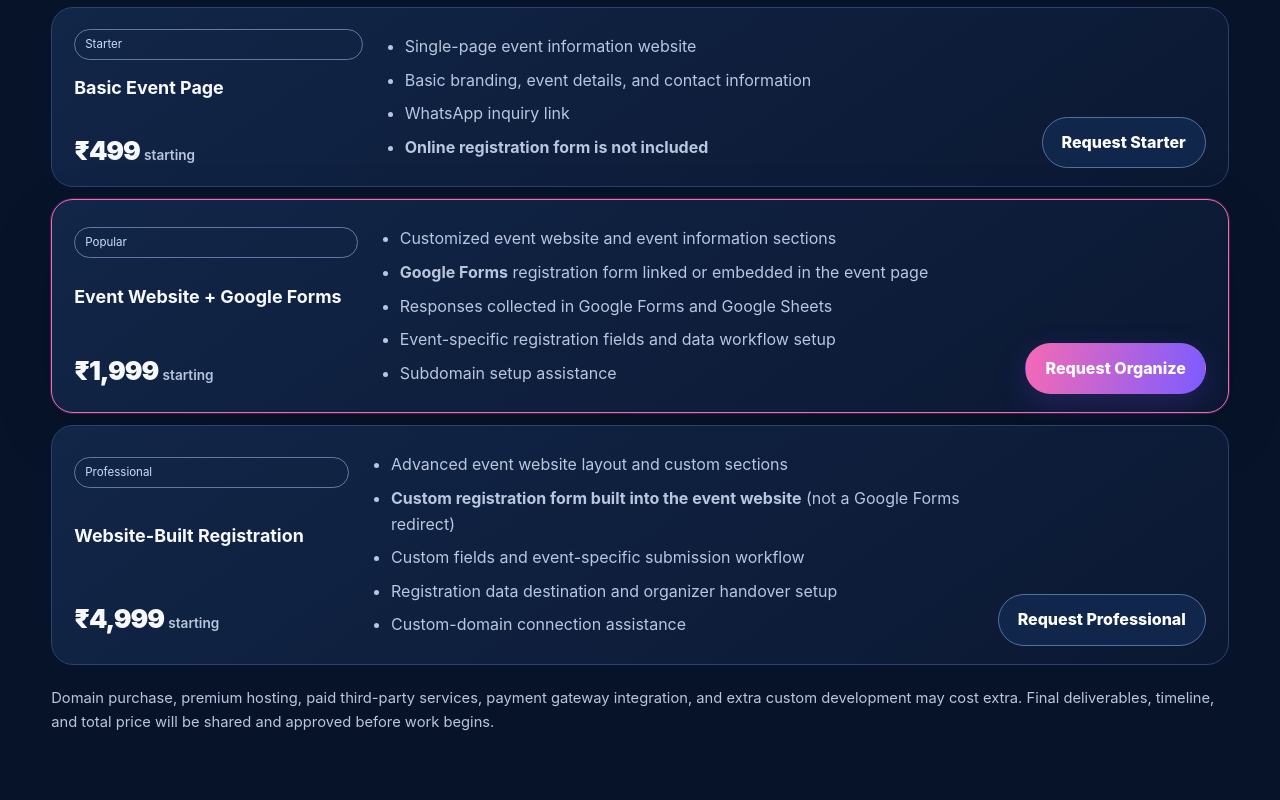
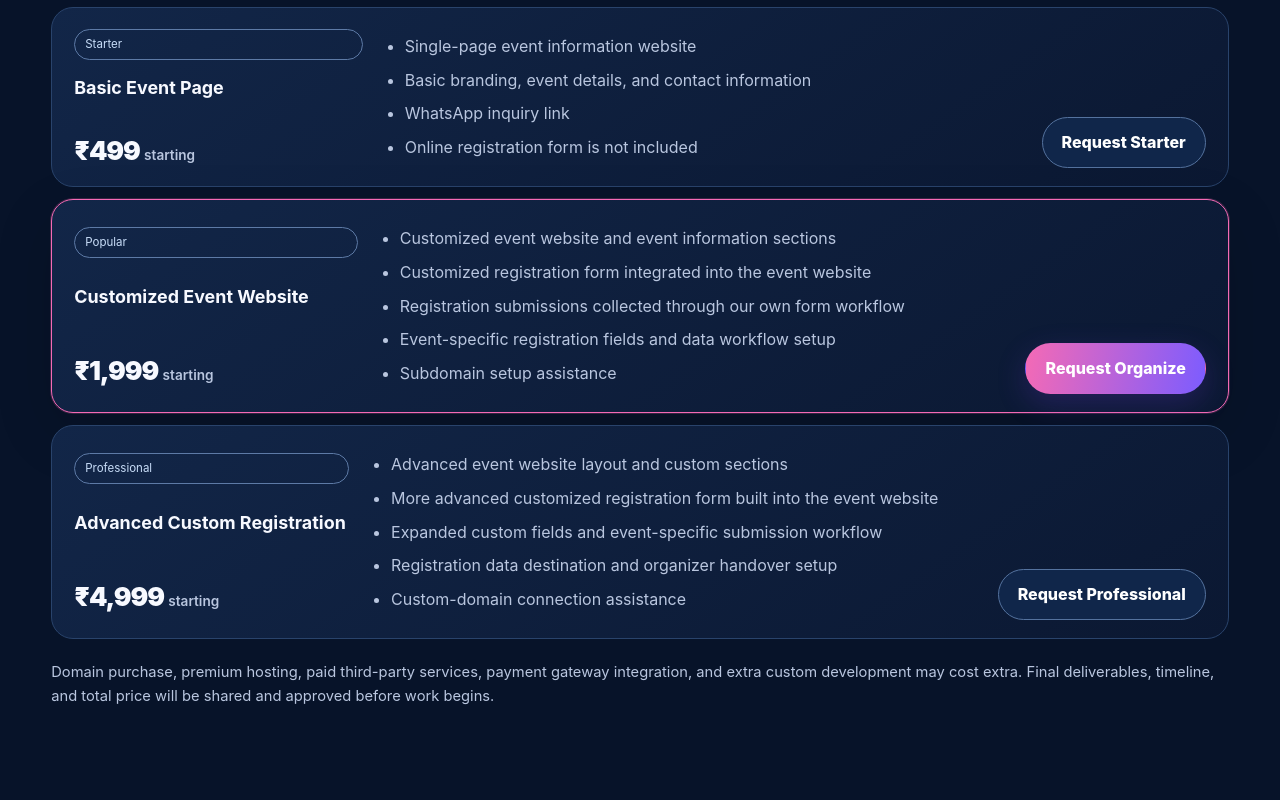
Before and after one commit to ojilztag/eventhosting, a plain HTML site: page index.html in a window 1280 px wide. Shown: the part 10960-11760 px from the top of the page. Drawn offline with Linux system fonts and the light colour scheme.

Commit message:
Replace Google Forms references with custom registration forms

```diff
--- a/index.html
+++ b/index.html
@@ -691,9 +691,9 @@
           <p>താഴെയുള്ളത് indicative starting price ആണ്. Exact quotation event scope, customization, domain, hosting, and integrations അനുസരിച്ച് confirm ചെയ്യും.</p>
         </div>
         <div class="grid pricing">
-          <article class="card"><span class="pill">Starter</span><h3>Basic Event Page</h3><div class="price">₹499 <small>starting</small></div><ul><li>Single-page event information website</li><li>Basic branding, event details, and contact information</li><li>WhatsApp inquiry link</li><li><strong>Online registration form is not included</strong></li></ul><a class="btn btn-secondary" href="https://wa.me/919946670571?text=MYEVENT%20HOSTING" target="_blank" rel="noopener noreferrer">Request Starter</a></article>
-          <article class="card featured"><span class="pill">Popular</span><h3>Event Website + Google Forms</h3><div class="price">₹1,999 <small>starting</small></div><ul><li>Customized event website and event information sections</li><li><strong>Google Forms</strong> registration form linked or embedded in the event page</li><li>Responses collected in Google Forms and Google Sheets</li><li>Event-specific registration fields and data workflow setup</li><li>Subdomain setup assistance</li></ul><a class="btn btn-primary" href="https://wa.me/919946670571?text=MYEVENT%20HOSTING" target="_blank" rel="noopener noreferrer">Request Organize</a></article>
-          <article class="card"><span class="pill">Professional</span><h3>Website-Built Registration</h3><div class="price">₹4,999 <small>starting</small></div><ul><li>Advanced event website layout and custom sections</li><li><strong>Custom registration form built into the event website</strong> (not a Google Forms redirect)</li><li>Custom fields and event-specific submission workflow</li><li>Registration data destination and organizer handover setup</li><li>Custom-domain connection assistance</li></ul><a class="btn btn-secondary" href="https://wa.me/919946670571?text=MYEVENT%20HOSTING" target="_blank" rel="noopener noreferrer">Request Professional</a></article>
+          <article class="card"><span class="pill">Starter</span><h3>Basic Event Page</h3><div class="price">₹499 <small>starting</small></div><ul><li>Single-page event information website</li><li>Basic branding, event details, and contact information</li><li>WhatsApp inquiry link</li><li>Online registration form is not included</li></ul><a class="btn btn-secondary" href="https://wa.me/919946670571?text=MYEVENT%20HOSTING" target="_blank" rel="noopener noreferrer">Request Starter</a></article>
+          <article class="card featured"><span class="pill">Popular</span><h3>Customized Event Website</h3><div class="price">₹1,999 <small>starting</small></div><ul><li>Customized event website and event information sections</li><li>Customized registration form integrated into the event website</li><li>Registration submissions collected through our own form workflow</li><li>Event-specific registration fields and data workflow setup</li><li>Subdomain setup assistance</li></ul><a class="btn btn-primary" href="https://wa.me/919946670571?text=MYEVENT%20HOSTING" target="_blank" rel="noopener noreferrer">Request Organize</a></article>
+          <article class="card"><span class="pill">Professional</span><h3>Advanced Custom Registration</h3><div class="price">₹4,999 <small>starting</small></div><ul><li>Advanced event website layout and custom sections</li><li>More advanced customized registration form built into the event website</li><li>Expanded custom fields and event-specific submission workflow</li><li>Registration data destination and organizer handover setup</li><li>Custom-domain connection assistance</li></ul><a class="btn btn-secondary" href="https://wa.me/919946670571?text=MYEVENT%20HOSTING" target="_blank" rel="noopener noreferrer">Request Professional</a></article>
         </div>
         <p class="note">Domain purchase, premium hosting, paid third-party services, payment gateway integration, and extra custom development may cost extra. Final deliverables, timeline, and total price will be shared and approved before work begins.</p>
       </div>
@@ -804,7 +804,7 @@
           <details><summary>Is this only for events?</summary><p>No. The concept covers cultural, educational, corporate, community, public, sports, and professional events, subject to configured modules.</p></details><details><summary>Can it connect to databases and automate tasks?</summary><p>Yes, integrations and automation can be planned. Exact databases, APIs, workflows, access controls, and recurring costs are determined during discovery and quoted as part of the scope.</p></details><details><summary>Can every organization have a separate website?</summary><p>Yes. The shared framework can be configured with organization-specific content, branding, event settings, and a separate registration destination.</p></details>
           <details><summary>Will registration data be shared between organizations?</summary><p>The intended setup keeps each organization’s registrations in its own spreadsheet. Access is granted only to authorized people as agreed.</p></details>
           <details><summary>Can we use our own domain?</summary><p>Yes. You can purchase the domain in your own name and request connection assistance. Domain and related service costs may be additional.</p></details>
-          <details><summary>Is registration handled through Google Forms or a form on the website?</summary><p>The ₹1,999 package uses Google Forms, which can be linked or embedded on the event page; responses are managed in Google Forms and Google Sheets. The ₹4,999 Professional package includes a custom registration form built into the event website, with its data destination and workflow agreed during setup.</p></details>
+          <details><summary>Are registration forms customized for each event?</summary><p>Yes. Registration forms are our own website-integrated forms, customized according to the event requirements. The form fields, submission workflow, and data destination are agreed during setup and depend on the selected package.</p></details>
           <details><summary>Does every package include online payment?</summary><p>No. Payment gateway integration is not implied by the listed starting packages. It must be requested, scoped, and quoted separately.</p></details>
           <details><summary>Are the listed prices final?</summary><p>They are starting prices, not guaranteed final quotes. Final pricing depends on requirements and is confirmed before payment.</p></details>
         </div>
```
